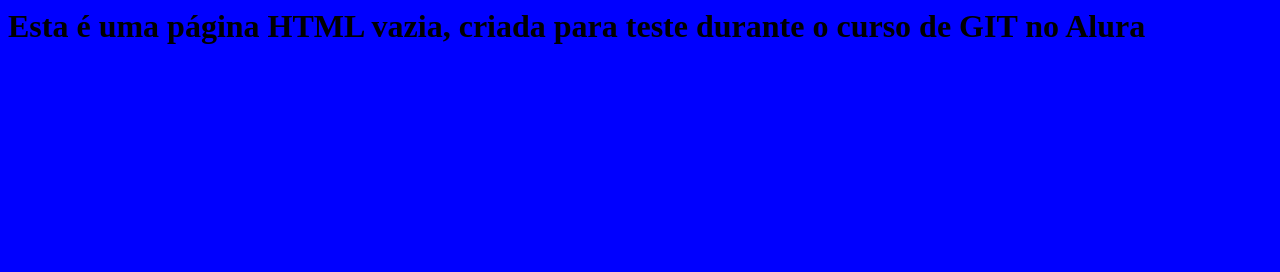
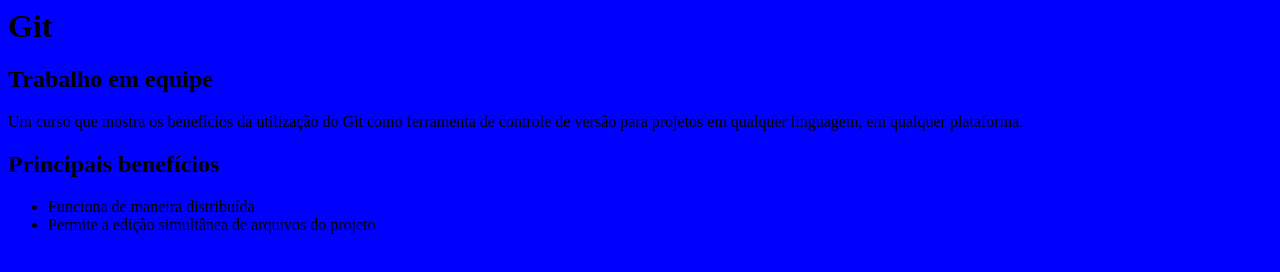
Before and after one commit to mattosr/curso-git, a plain HTML site: page index.html in a window 1280 px wide. Drawn offline with Linux system fonts and the light colour scheme.

Commit message:
Inicio do design

```diff
--- a/index.html
+++ b/index.html
@@ -3,6 +3,19 @@
         <link rel="stylesheet" href="estilo.css">
     </head>
     <body>
-        <h1>Esta é uma página HTML vazia, criada para teste durante o curso de GIT no Alura</h1>
+        <h1>Git</h1>
+        <h2>Trabalho em equipe</h2>
+
+        <p>
+            Um curso que mostra os benefícios da utilização do Git como ferramenta
+            de controle de versão para projetos em qualquer linguagem, em qualquer
+            plataforma.
+        </p>
+
+        <h2>Principais benefícios</h2>
+        <ul>
+            <li>Funciona de maneira distribuída</li>
+            <li>Permite a edição simultânea de arquivos do projeto</li>
+        </ul>
     </body>
 </html>
```
